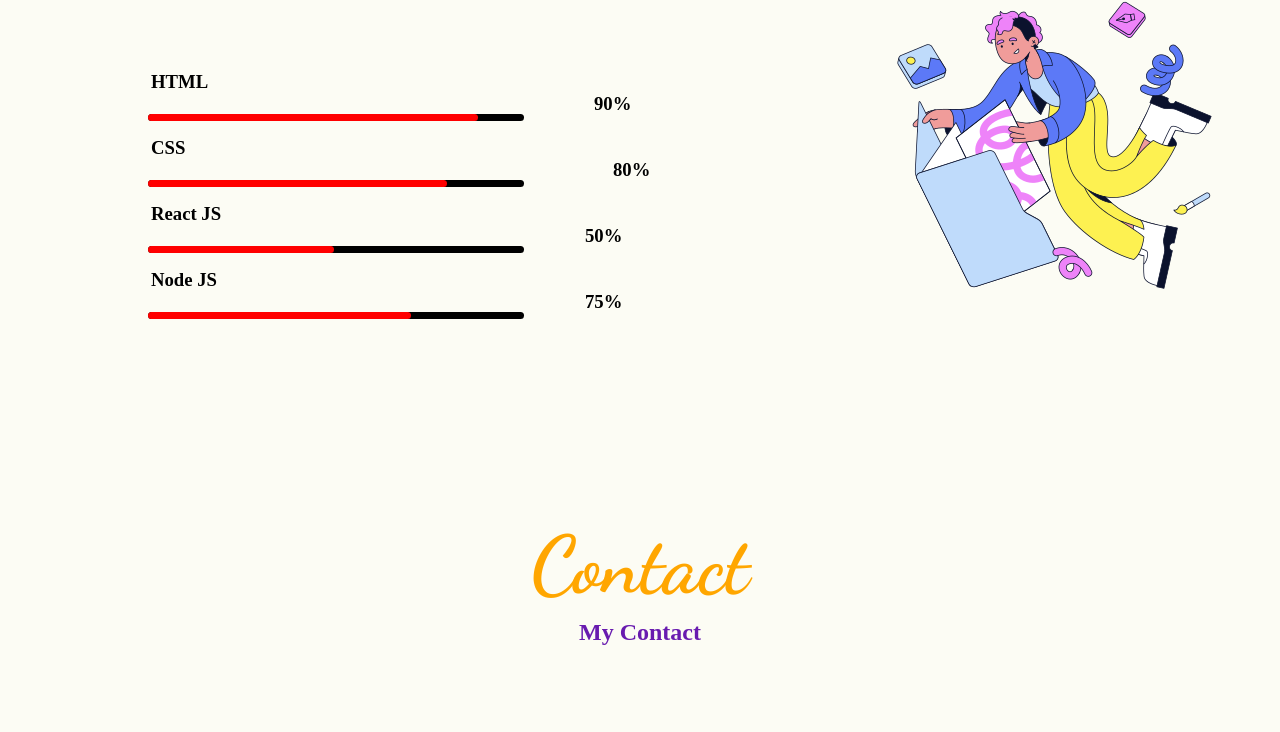
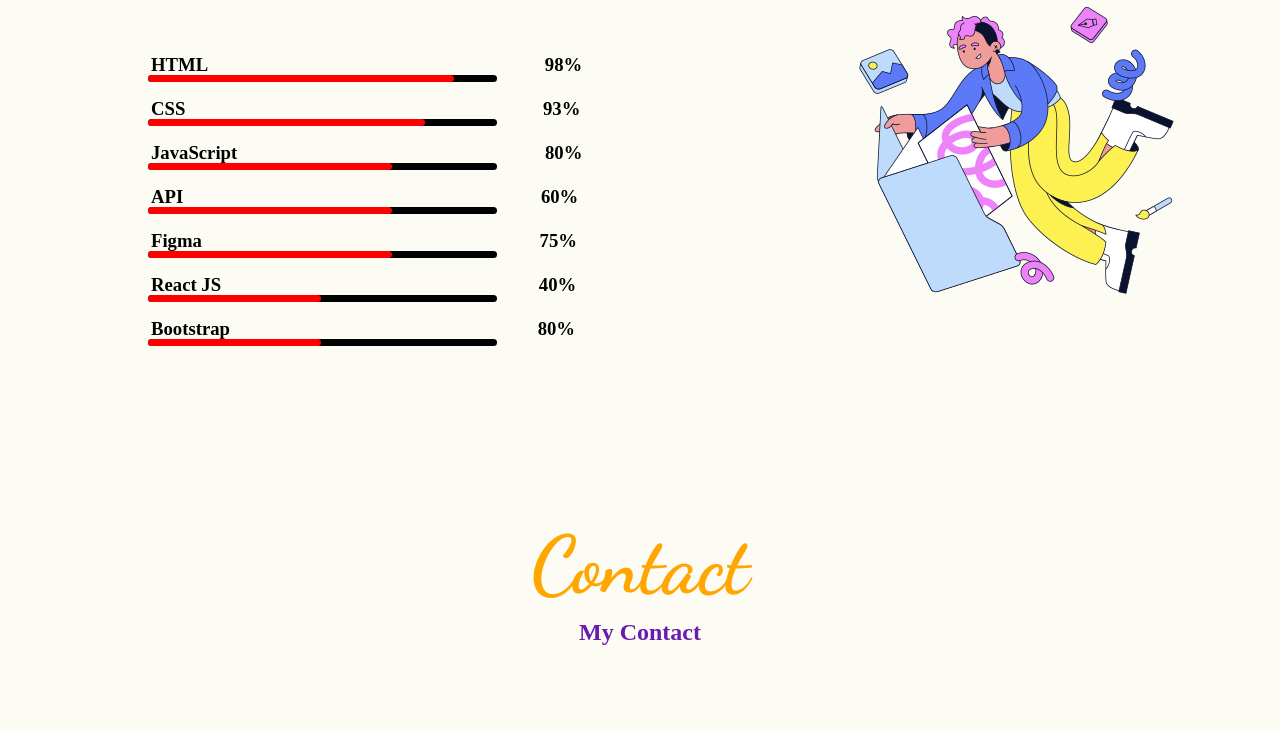
Before and after one commit to NayanaP123/my-portfolio, a plain HTML site: page index.html in a window 1280 px wide. Shown: the part 1576-2308 px from the top of the page. Drawn offline with Linux system fonts and the light colour scheme; a web font is replaced by a local one.

Commit message:
first commit

```diff
--- a/index.html
+++ b/index.html
@@ -6,7 +6,7 @@
 <head>
     <meta charset="UTF-8">
     <meta name="viewport" content="width=device-width, initial-scale=1.0">
-    <title>Document</title>
+    <title>Nayana P</title>
     <link rel="stylesheet" href="./style.css">
     <!-- google font -->
     <link rel="preconnect" href="https://fonts.googleapis.com">
@@ -52,7 +52,7 @@
                 <p>I'm currently graduated in Computer Science and Engineering<br> from Rajiv Gandhi Institute of
                     Technology, Kottayam.</p>
                 <!-- <button class="buttonn">Download CV</button> -->
-                <a class="buttonn" href="./Nayana P Resume.pdf" target="_blank" download="">Download CV</a>
+                <a class="buttonn" href="./Resume__NayanaP.pdf" target="_blank" download="">Download CV</a>
 
                 <!-- to download --attribute-->
             </div>
@@ -127,7 +127,7 @@
                 <!-- using grid -->
 
                 <div class="bar">
-                    <h3>HTML <span id="spans">90%</span></h3>
+                    <h3>HTML <span id="spans">98%</span></h3>
                     <!-- use flex -->
 
                     <div class="basebar"></div>
@@ -138,7 +138,7 @@
 
 
                 <div class="bar">
-                    <h3 >CSS <span id="spans1" class="new">80%</span></h3>
+                    <h3 >CSS <span id="spans1" class="new">93%</span></h3>
                     <!-- use flex -->
 
                     <div class="basebar"></div>
@@ -146,9 +146,43 @@
                 </div>
 
 
+                <div class="bar">
+                    <h3>JavaScript <span id="spans2">80%</span></h3>
+                    <!-- use flex -->
+
+                    <div class="basebar"></div>
+                    <div  class="basebar" id="basebarn"></div>
+                </div>
+
 
                 <div class="bar">
-                    <h3>React JS <span id="spans2">50%</span></h3>
+                    <h3>API <span id="spans3">60%</span></h3>
+                    <!-- use flex -->
+
+                    <div class="basebar"></div>
+                    <div  class="basebar" id="basebarn"></div>
+                </div>
+
+                <div class="bar">
+                    <h3>Figma <span id="spans4">75%</span></h3>
+                    <!-- use flex -->
+
+                    <div class="basebar"></div>
+                    <div  class="basebar" id="basebarn"></div>
+                </div>
+
+
+
+                <div class="bar">
+                    <h3>React JS <span id="spans5">40%</span></h3>
+                    <!-- use flex -->
+
+                    <div class="basebar"></div>
+                    <div  class="basebar" id="basebarr"></div>
+                </div>
+
+                <div class="bar">
+                    <h3>Bootstrap <span id="spans6">80%</span></h3>
                     <!-- use flex -->
 
                     <div class="basebar"></div>
@@ -158,13 +192,7 @@
 
 
 
-                <div class="bar">
-                    <h3>Node JS <span id="spans3">75%</span></h3>
-                    <!-- use flex -->
 
-                    <div class="basebar"></div>
-                    <div  class="basebar" id="basebarn"></div>
-                </div>
 
 
 
@@ -188,10 +216,10 @@
 
         <div class="cont">
             <div class="contactt" ><a href="https://www.linkedin.com/in/nayana-p/" target="_blank"><i class="fa-brands fa-linkedin-in"></i></a></div>
-            <div class="contactt" id="iconn"><a href="https://about.x.com/en/who-we-are/our-company" target="_blank"><i class="fa-brands fa-twitter"></i></a></div>
+            <!-- <div class="contactt" id="iconn"><a href="https://about.x.com/en/who-we-are/our-company" target="_blank"><i class="fa-brands fa-twitter"></i></a></div> -->
             <div class="contactt" id="iconn"><a href="https://github.com/NayanaP123" target="_blank"><i class="fa-brands fa-github"></i></a></div>
-            <div class="contactt" id="iconn"><a href="https://www.facebook.com/" target="_blank"><i class="fa-brands fa-facebook-f"></i></a></div>
-            <div class="contactt" id="iconn"><a href="https://www.instagram.com/" target="_blank"><i class="fa-brands fa-square-instagram"></i></a></div>
+            <!-- <div class="contactt" id="iconn"><a href="https://www.facebook.com/" target="_blank"><i class="fa-brands fa-facebook-f"></i></a></div> -->
+            <div class="contactt" id="iconn"><a href="https://www.instagram.com/nayana_rajeendran/" target="_blank"><i class="fa-brands fa-square-instagram"></i></a></div>
 
 
 
--- a/style.css
+++ b/style.css
@@ -193,7 +193,7 @@ div p{
 
 
 #spans{
-    margin-left: 440px;
+    margin-left: 330px;
     /* display: flex; */
     color: black;
     font-family: "Gowun Batang", serif;
@@ -201,21 +201,42 @@ div p{
 }
 
 #spans1{
-    margin-left: 459px;
+    margin-left: 350px;
     /* display: flex; */
     color: black;
     font-family: "Gowun Batang", serif;
     font-weight: 900;
 }
 #spans2{
-    margin-left: 431px;
+    margin-left: 300px;
     /* display: flex; */
     color: black;
     font-family: "Gowun Batang", serif;
     font-weight: 900;
 }
 #spans3{
-    margin-left: 431px;
+    margin-left: 350px;
+    /* display: flex; */
+    color: black;
+    font-family: "Gowun Batang", serif;
+    font-weight: 900;
+}
+#spans4{
+    margin-left: 330px;
+    /* display: flex; */
+    color: black;
+    font-family: "Gowun Batang", serif;
+    font-weight: 900;
+}
+#spans5{
+    margin-left: 310px;
+    /* display: flex; */
+    color: black;
+    font-family: "Gowun Batang", serif;
+    font-weight: 900;
+}
+#spans6{
+    margin-left: 300px;
     /* display: flex; */
     color: black;
     font-family: "Gowun Batang", serif;
```
Also changed, not shown: github.txt (deleted), 1 other file.
